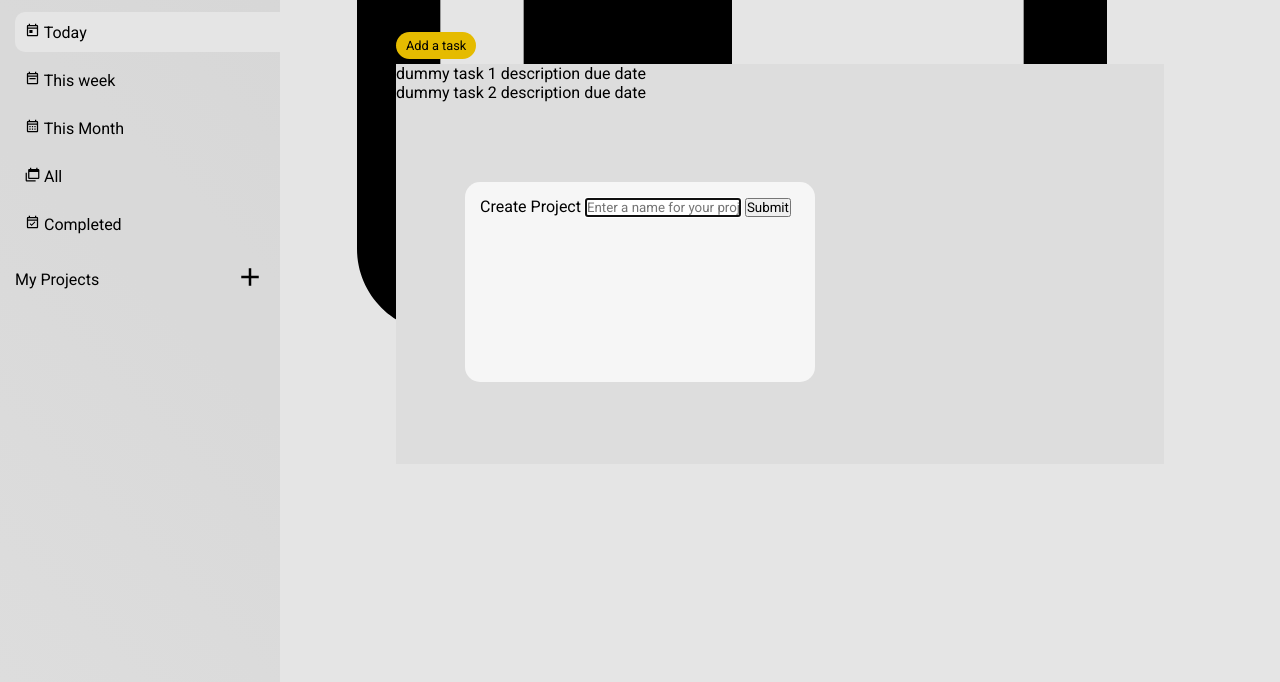
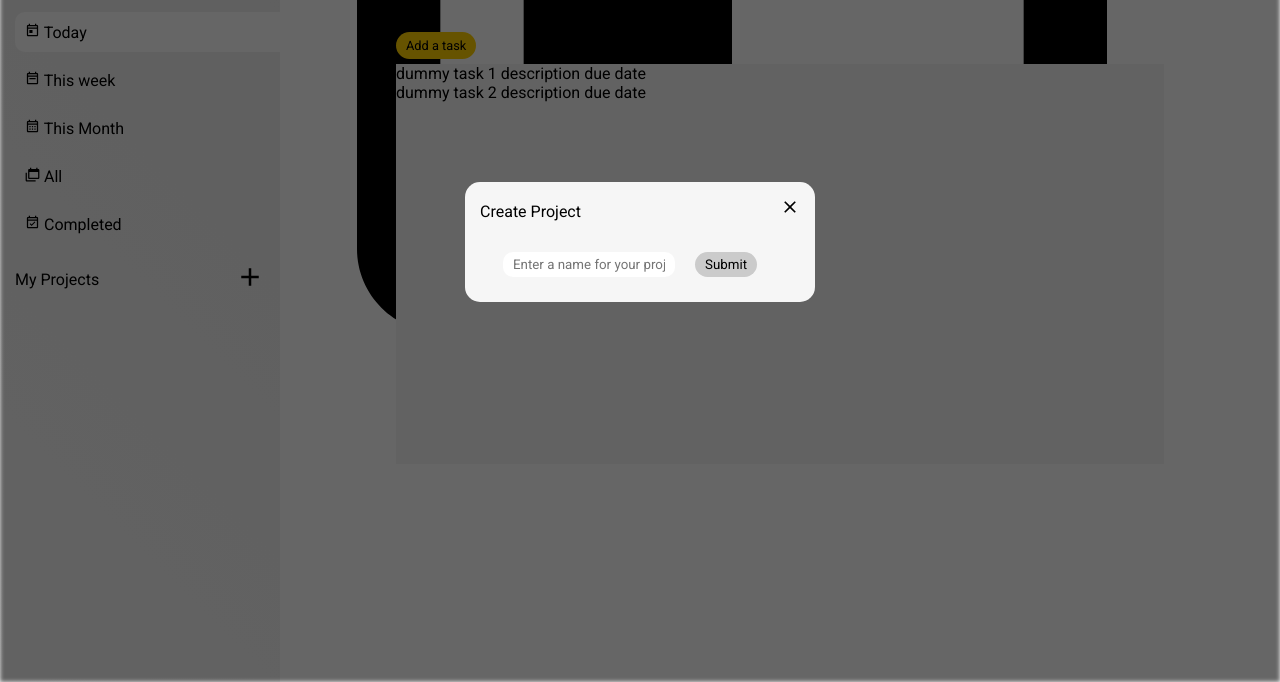
Before and after one commit to chris-newton/todo-list, a website built with webpack: page src/template.html in a window 1280 px wide. Both pictures are taken after a click on the button 250 px from the left and 397 px from the top of the page. Shown: the part 118-800 px from the top of the page. Built offline with nearby package versions, Linux system fonts and the light colour scheme.

Commit message:
added close button for modals

```diff
--- a/src/index.js
+++ b/src/index.js
@@ -41,6 +41,9 @@ const addProjectButton = document.querySelector("#add-project");
 addProjectButton.addEventListener("click", () => {
     const addProjectModal = document.querySelector("#add-project-modal");
     addProjectModal.showModal();
+
+    const closeButton = document.querySelector("#close-project-modal");
+    closeButton.addEventListener("click", () => addProjectModal.close());
 });
 
 const addProjectModal = document.querySelector("#add-project-modal");
--- a/src/style.css
+++ b/src/style.css
@@ -14,13 +14,18 @@
     font-family: roboto;
 }
 
+*:focus {
+    outline: none;
+}
+
 button {
     border: none;
     background: none;
     font-size: 1rem;
 }
 
-button:hover {
+button:hover,
+input[type="submit"]:hover {
     cursor: pointer
 }
 
@@ -167,7 +172,7 @@ li.active-tab {
 #add-project-modal {
     position: relative;
     width: 350px;
-    height: 200px;
+    height: 120px;
     margin: 0 auto;
     top: calc(50% - 100px);
     padding: 15px;
@@ -175,12 +180,59 @@ li.active-tab {
     border: none;
     background-color: var(--sidebar-bg);
 }
-.modalBg {
+
+::backdrop {
     background-color: rgba(0, 0, 0, 0.6);
     filter: blur(2px);
 }
 
-.modal-bg {
-    grid-column: 1 / 3;
-    grid-row: 1 / 3;
+#add-project-modal > form {
+    height: 100%;
+    display: grid;
+    grid-template-rows: 1fr 1fr;
 }
+
+#project-modal-row1 {
+    display: flex;
+    justify-content: space-between;
+    align-items: baseline;
+}
+
+#project-modal-row2 {
+    height: 100%;
+    display: flex;
+    justify-content: center;
+    align-items: center;
+    gap: 20px;
+
+    input {
+        height: fit-content;
+        border: none;
+        border-radius: 10px;
+    }
+
+    input[type="text"] {
+        height: 25px;
+        padding: 10px;
+    }
+
+    input[type="submit"] {
+        border-radius: 20px;
+        background-color: rgb(203, 203, 203);
+        padding: 5px 10px 5px 10px;
+    }
+}
+
+#close-project-modal {
+    height: 20px;
+    width: 20px;
+}
+
+#close-project-modal:hover {
+    border-radius: 50%;
+    background-color: rgb(209, 209, 209);
+}
+
+#close-project-modal:active {
+    background-color: rgb(191, 191, 191);
+}
--- /dev/null
+++ b/src/task.js
@@ -0,0 +1,5 @@
+class Task {
+    constructor() {
+
+    }
+}
--- a/src/template.html
+++ b/src/template.html
@@ -55,10 +55,14 @@
         <div class="modal-bg">
             <dialog id="add-project-modal">
                 <form>
-                    <label for="project-name">Create Project</label>
-                    <input id="project-name-input" type="text" name="project-name" placeholder="Enter a name for your project">
-
-                    <input id="project-form-submit" type="submit"></form>
+                    <div id="project-modal-row1">
+                        <label for="project-name">Create Project</label>
+                        <button id="close-project-modal"><img src="../assets/close.svg"></button>
+                    </div>
+                    <div id="project-modal-row2">
+                        <input id="project-name-input" type="text" name="project-name" placeholder="Enter a name for your project"> <input id="project-form-submit" type="submit"></form>
+                        <button type="submit"></button>
+                    </div>
                 </form>
             </dialog>
         </div>
```
Also changed, not shown: assets/close.svg (added).
